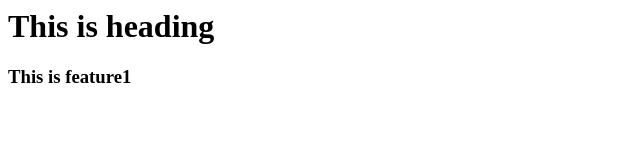
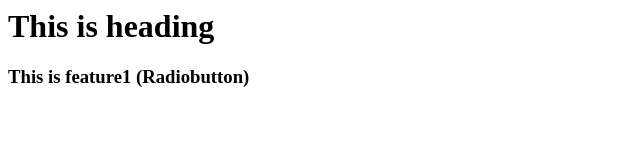
Before and after one commit to Xplorer77/LocalRepo, a plain HTML site: page index.html in a window 1280 px wide. Shown: the whole page, without its empty margins (0-640 px from the left). Drawn offline with Linux system fonts and the light colour scheme.

Commit message:
Updating radio button

```diff
--- a/index.html
+++ b/index.html
@@ -1,3 +1,3 @@
 <h1>This is heading </h1>
 
-<h3>This is feature1 </h3>
+<h3>This is feature1 (Radiobutton) </h3>
```
